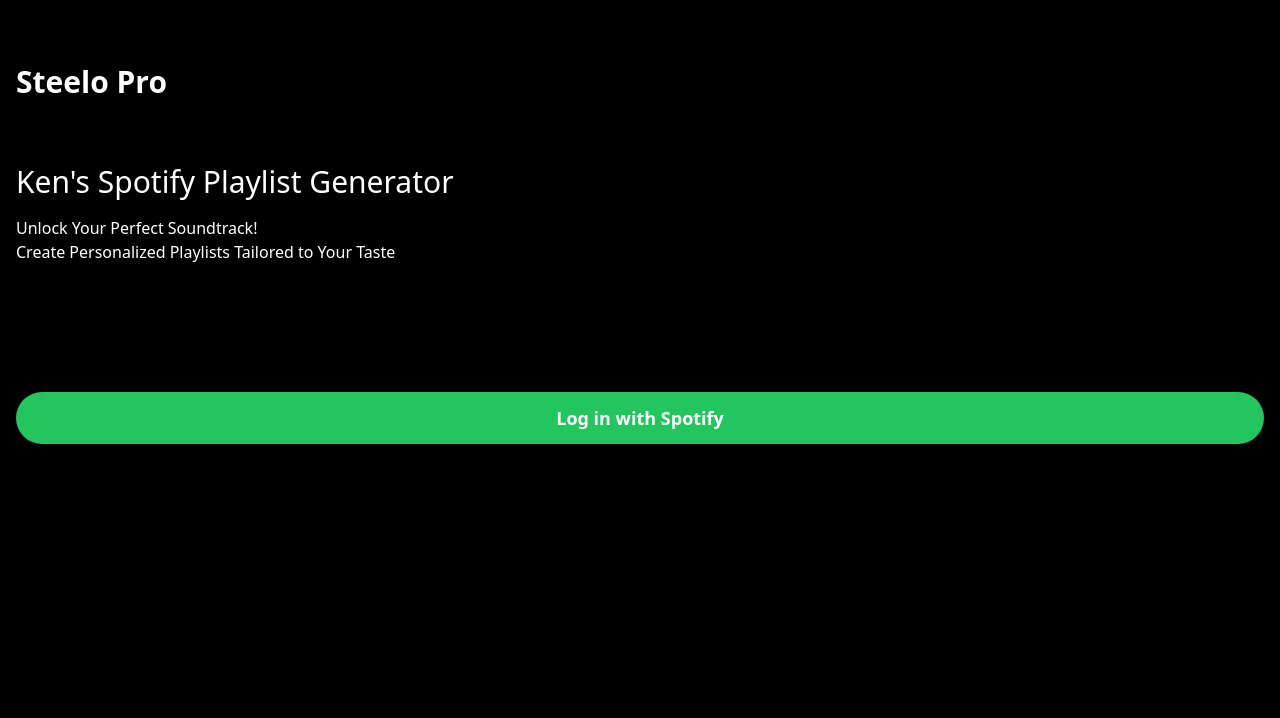
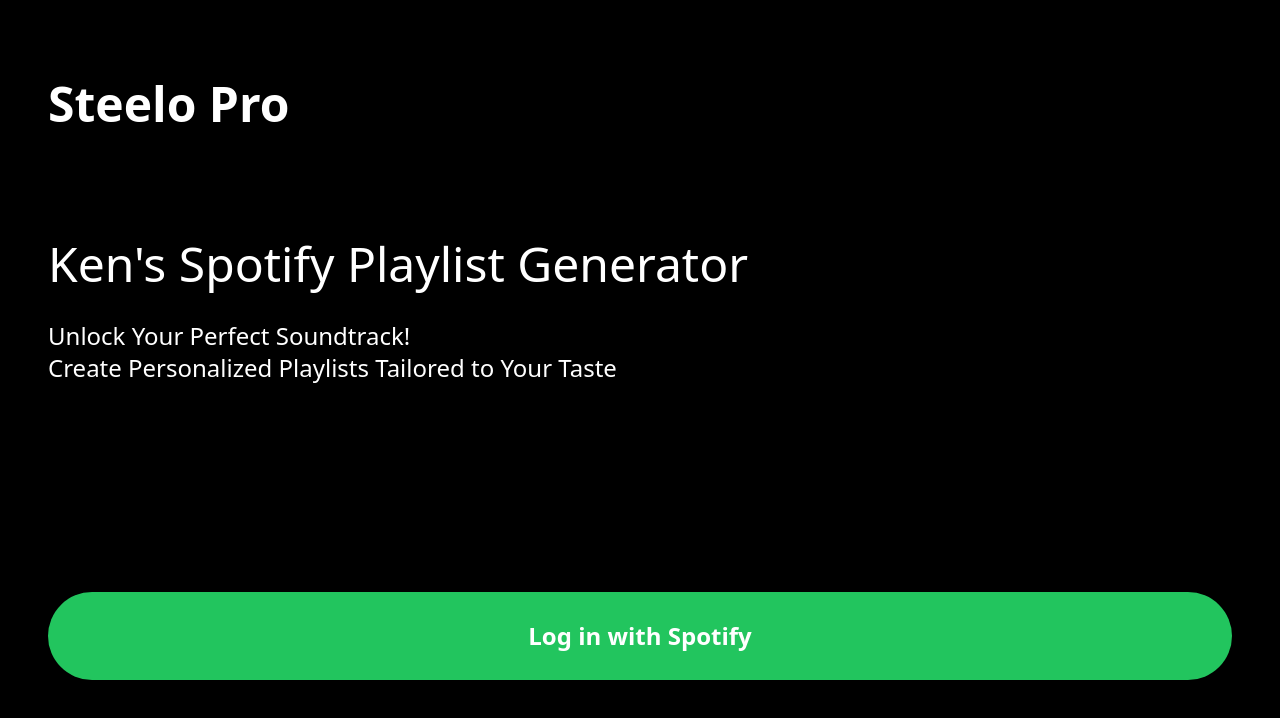
Before and after one commit to gitdela/spotify-playlists, a website: page docs/index.html in a window 1280 px wide. Drawn offline with Linux system fonts and the light colour scheme.

Commit message:
Fix responsiveness for index.html

```diff
--- a/docs/index.html
+++ b/docs/index.html
@@ -9,21 +9,23 @@
   </head>
   <body class="bg-black text-white">
     <main class="w-screen h-screen">
-      <section class="w-full h-full flex flex-col px-4">
+      <section class="w-full h-full flex flex-col px-8 md:px-12">
         <h1
-          class="font-bold text-start text-2xl my-16 xxs:my-10 xs:text-3xl xs:my-16"
+          class="font-bold text-start text-2xl my-16 xxs:my-10 xs:text-3xl xs:my-16 sm:text-4xl sm:my-20 lg:text-5xl"
         >
           Steelo Pro
         </h1>
-        <div class="space-y-4">
-          <h1 class="text-3xl">Ken's Spotify Playlist Generator</h1>
-          <div class="text-md text-start">
+        <div class="space-y-8 sm:mt-8">
+          <h1 class="text-3xl sm:text-4xl lg:text-5xl">
+            Ken's Spotify Playlist Generator
+          </h1>
+          <div class="text-md text-start sm:text-lg md:text-xl lg:text-2xl">
             <p>Unlock Your Perfect Soundtrack!</p>
             <p>Create Personalized Playlists Tailored to Your Taste</p>
           </div>
         </div>
         <button
-          class="w-full bg-green-500 text-white text-lg font-bold rounded-full my-24 py-3 xs:my-32"
+          class="w-full bg-green-500 text-white text-lg font-bold rounded-full my-24 py-3 xs:my-32 sm:my-48 sm:py-5 sm:text-xl lg:py-7 lg:text-2xl lg:my-52"
           id="sp-login"
         >
           Log in with Spotify
--- a/tailwind.config.js
+++ b/tailwind.config.js
@@ -5,9 +5,9 @@
     screens: {
       xxs: '315px',
       xs: '350px',
-      sm: '640px',
-      md: '768px',
-      lg: '1024px',
+      sm: '400px',
+      md: '530px',
+      lg: '750px',
       xl: '1280px',
       '2xl': '1536px',
     },
```
Also changed, not shown: docs/output.css.
